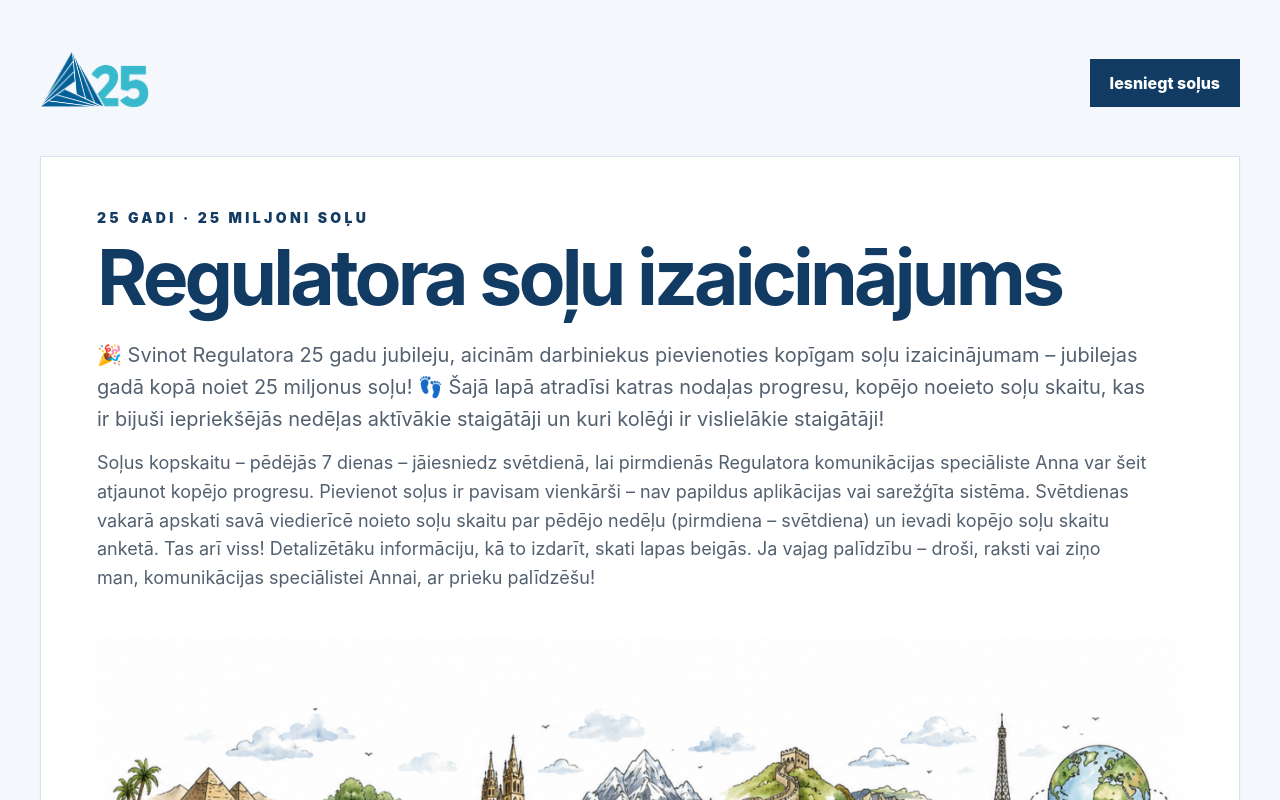
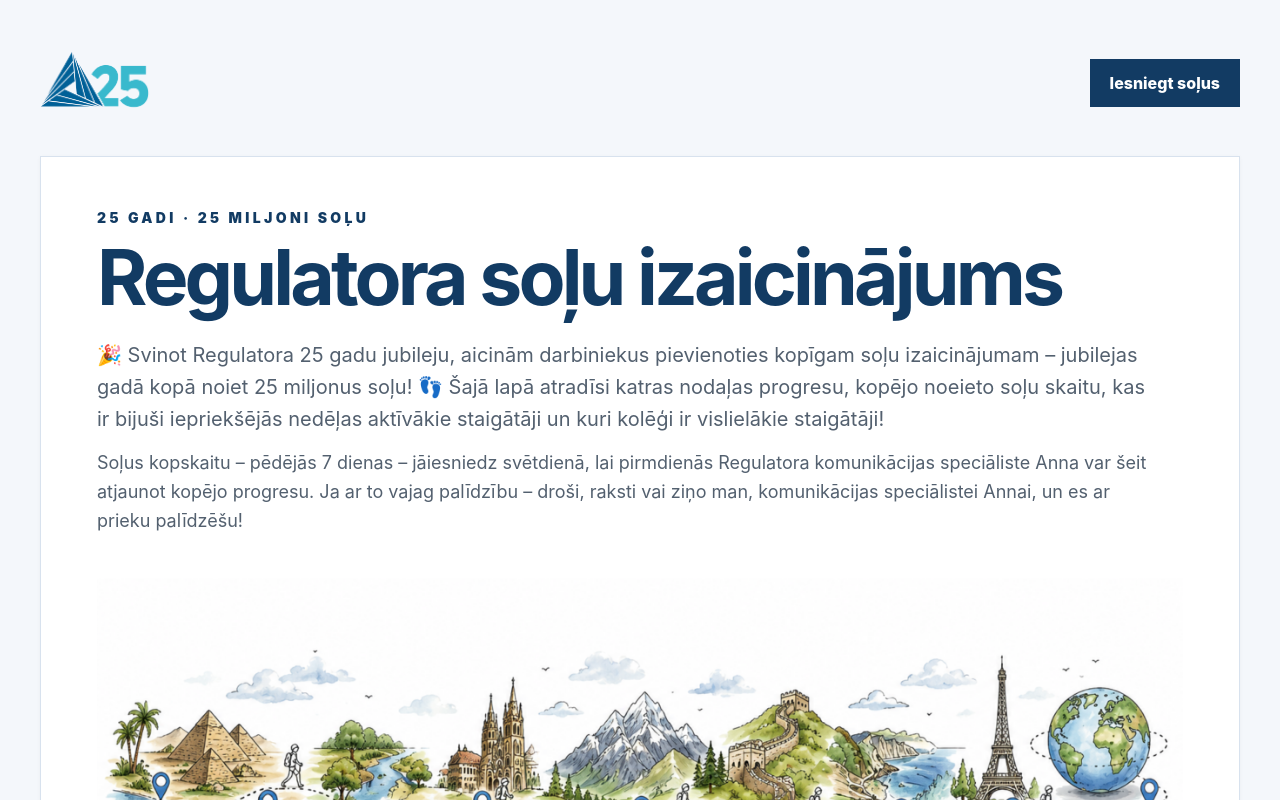
Before and after one commit to petersoneannaluize-creator/sprk-solu-izaicinajums, a React (Vite) app: page / in a window 1280 px wide. Shown: the top 800 px of the page. Built offline with nearby package versions, Linux system fonts and the light colour scheme.

Commit message:
Update App.jsx

```diff
--- a/src/App.jsx
+++ b/src/App.jsx
@@ -419,8 +419,7 @@ export default function App() {
 
             <p className="lead smaller">
               Soļus kopskaitu – pēdējās 7 dienas – jāiesniedz svētdienā, lai pirmdienās Regulatora komunikācijas speciāliste Anna var šeit atjaunot kopējo progresu.
-              Pievienot soļus ir pavisam vienkārši – nav papildus aplikācijas vai sarežģīta sistēma. Svētdienas vakarā apskati savā viedierīcē noieto soļu skaitu par pēdējo nedēļu (pirmdiena – svētdiena) un ievadi kopējo soļu skaitu anketā. Tas arī viss!
-              Detalizētāku informāciju, kā to izdarīt, skati lapas beigās. Ja vajag palīdzību – droši, raksti vai ziņo man, komunikācijas speciālistei Annai, ar prieku palīdzēšu!
+              Ja ar to vajag palīdzību – droši, raksti vai ziņo man, komunikācijas speciālistei Annai, un es ar prieku palīdzēšu!
 </p>
 </div>
 
```
